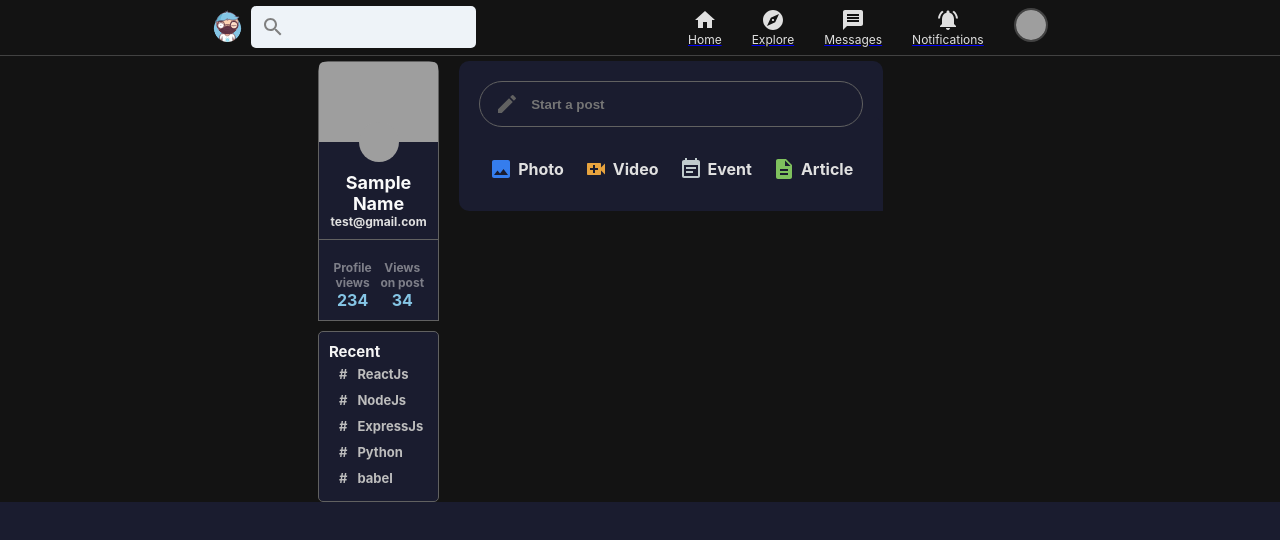
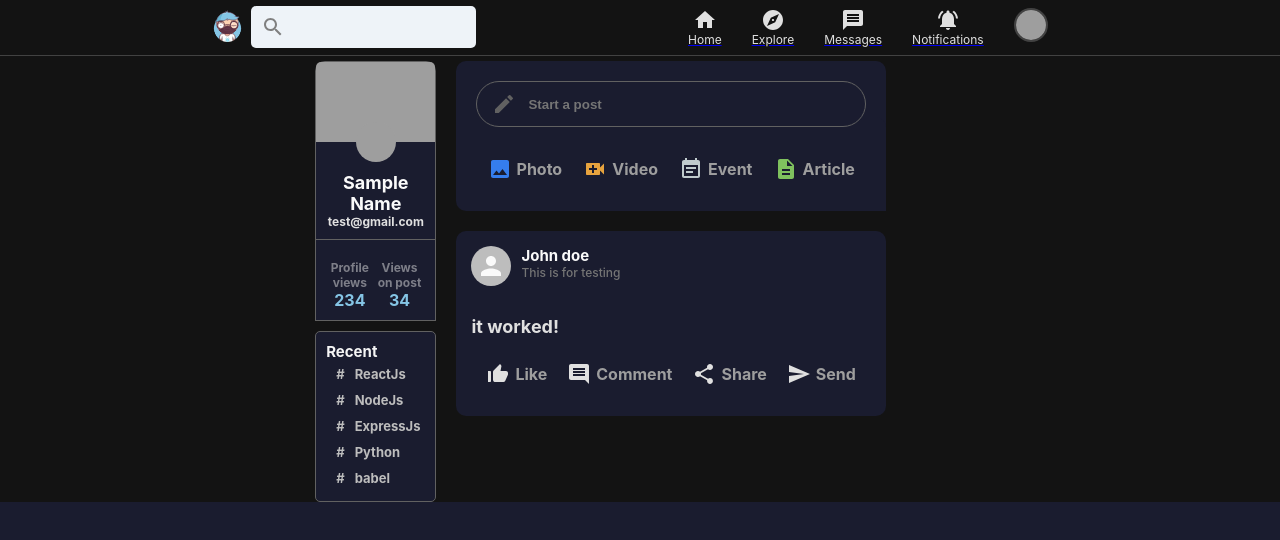
Before and after one commit to arpitnath/socialnet, a React (Create React App) app: page / in a window 1280 px wide. Shown: the top 540 px of the page. Built offline with nearby package versions, Linux system fonts and the light colour scheme; grey boxes are pictures that could not be loaded.

Commit message:
Post component

```diff
--- a/src/components/Feed.js
+++ b/src/components/Feed.js
@@ -1,4 +1,4 @@
-import React from 'react';
+import React, { useState } from 'react';
 import CreateIcon from '@material-ui/icons/Create';
 import ImageIcon from '@material-ui/icons/Image';
 import VideoCallIcon from '@material-ui/icons/VideoCall';
@@ -15,8 +15,11 @@ import {
 	OptionContainer,
 } from './styled';
 import FeedInputOptions from './FeedInputOptions';
+import Post from './Post';
 
 const Feed = () => {
+	const [posts, setPosts] = useState([]);
+
 	return (
 		<FeedComp>
 			<InputContainer>
@@ -48,24 +51,19 @@ const Feed = () => {
 					/>
 				</FeedOptions>
 			</OptionContainer>
+
+			{posts.map((post) => (
+				<Post />
+			))}
+
+			<Post
+				name='John doe'
+				description='This is for testing'
+				message='it worked!'
+				photoUrl='https://images.unsplash.com/photo-1485846234645-a62644f84728?ixid=MXwxMjA3fDB8MHxwaG90by1wYWdlfHx8fGVufDB8fHw%3D&ixlib=rb-1.2.1&auto=format&fit=crop&w=2240&q=80'
+			/>
 		</FeedComp>
 	);
 };
 
 export default Feed;
-
-/**
- * <InputContainer>
-				<FeedInput>
-					<CreateIcon />
-					<FeedForm>
-						<FeedFormInput type='text' placeholder='Start a post' />
-						<FeedButton type='submit'>Send</FeedButton>
-					</FeedForm>
-				</FeedInput>
-
-				<FeedOptions>
-					<FeedInputOptions Icon={ImageIcon} title='Photo' color='#357ded' />
-				</FeedOptions>
-			</InputContainer>
- */
--- /dev/null
+++ b/src/components/Post.js
@@ -0,0 +1,43 @@
+import React from 'react';
+import { Avatar } from '@material-ui/core';
+import ThumbUpAltIcon from '@material-ui/icons/ThumbUpAlt';
+import CommentIcon from '@material-ui/icons/Comment';
+import ShareIcon from '@material-ui/icons/Share';
+import SendIcon from '@material-ui/icons/Send';
+import {
+	PostComp,
+	PostHeader,
+	PostInfo,
+	PostH2,
+	PostDesc,
+	PostBody,
+	PostButtons,
+} from './styled';
+import InputOptions from './FeedInputOptions';
+
+const Post = ({ name, description, message, photoUrl }) => {
+	return (
+		<PostComp>
+			<PostHeader>
+				<Avatar />
+				<PostInfo>
+					<PostH2>{name}</PostH2>
+					<PostDesc>{description}</PostDesc>
+				</PostInfo>
+			</PostHeader>
+
+			<PostBody>
+				<p>{message}</p>
+			</PostBody>
+
+			<PostButtons>
+				<InputOptions Icon={ThumbUpAltIcon} title='Like' color='#e0e0e0' />
+				<InputOptions Icon={CommentIcon} title='Comment' color='#e0e0e0' />
+				<InputOptions Icon={ShareIcon} title='Share' color='#e0e0e0' />
+				<InputOptions Icon={SendIcon} title='Send' color='#e0e0e0' />
+			</PostButtons>
+		</PostComp>
+	);
+};
+
+export default Post;
--- a/src/components/styled.js
+++ b/src/components/styled.js
@@ -233,12 +233,55 @@ export const InputOptions = styled.div`
 	display: flex;
 	align-items: center;
 	margin-top: 10px;
-	color: #e0e0e0;
+	color: #9e9e9e;
 	padding: 10px;
 	cursor: pointer;
 
 	&:hover {
 		background-color: #363a58;
 		border-radius: 5px;
+		color: #efefef;
 	}
 `;
+
+/**
+ * @Post
+ */
+
+export const PostComp = styled.div`
+	background-color: #1a1c2f;
+	padding: 15px;
+	margin-bottom: 10px;
+	border-radius: 10px;
+	margin-top: 20px;
+`;
+export const PostHeader = styled.div`
+	display: flex;
+	margin-bottom: 10px;
+`;
+export const PostInfo = styled.div`
+	margin-left: 10px;
+`;
+export const PostH2 = styled.h2`
+	font-size: 15px;
+	color: #fafafa;
+`;
+export const PostDesc = styled.p`
+	font-size: 12px;
+	color: #757575;
+	font-weight: 500;
+`;
+export const PostBody = styled.div`
+	overflow-wrap: anywhere;
+	margin-top: 30px;
+	color: #e0e0e0;
+	font-size: 18px;
+	font-weight: bold;
+`;
+
+export const PostButtons = styled.div`
+	display: flex;
+	justify-content: space-evenly;
+	align-items: center;
+	padding: 5px;
+`;
```
Also changed, not shown: 1 other file (tests, documents, lock files or other folders).
